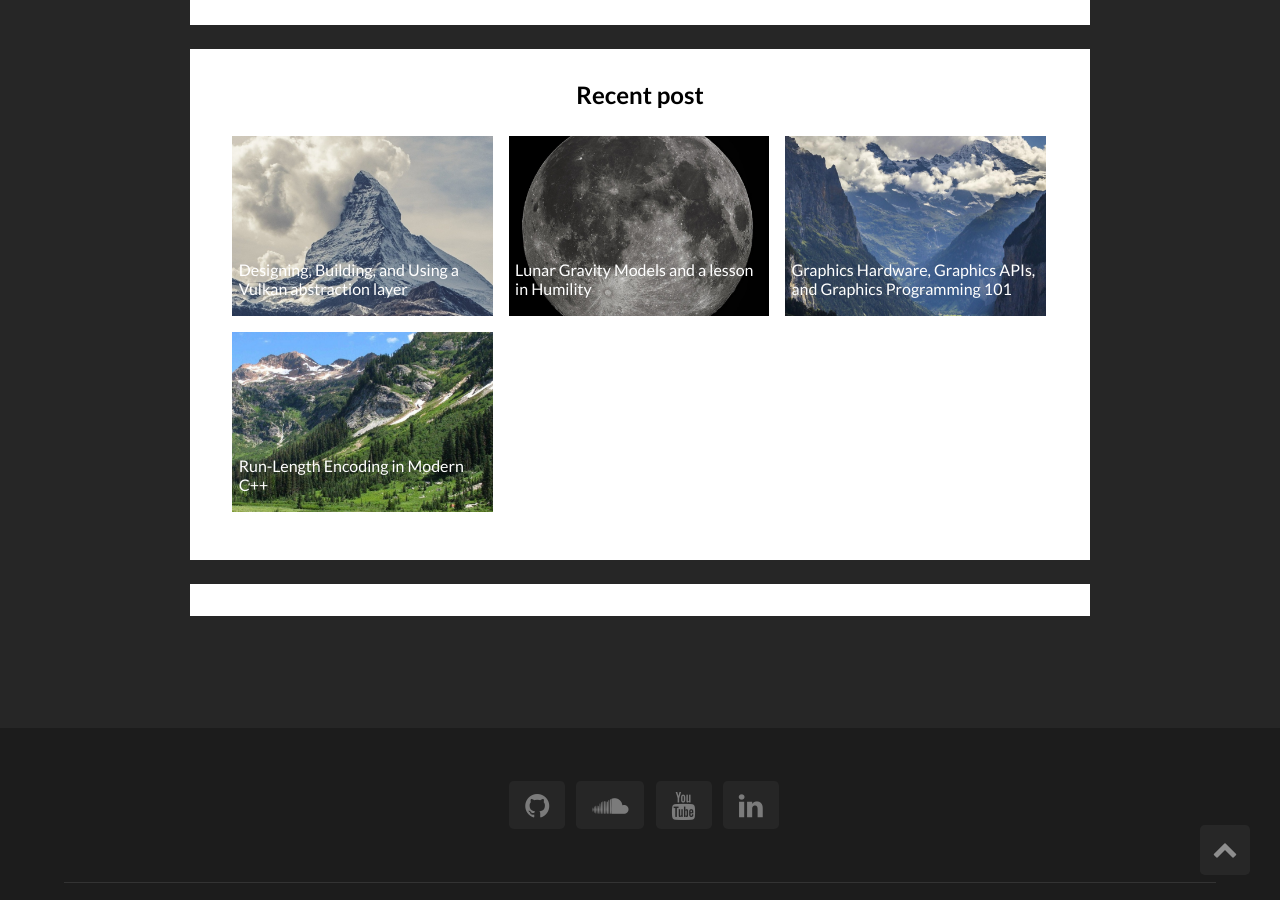
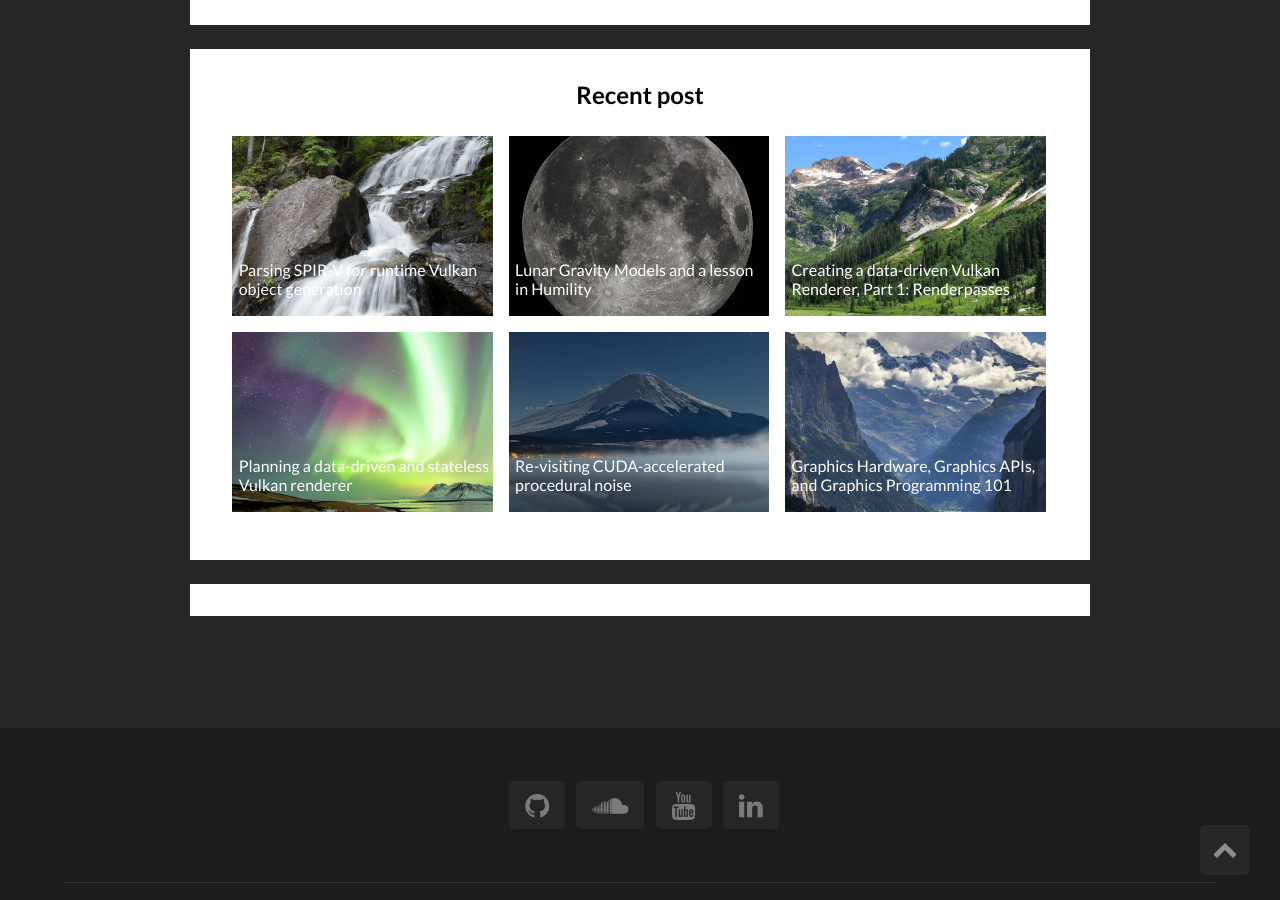
Before and after one commit to fuchstraumer/fuchstraumer.github.io, a Jekyll site: the page built from _posts/2018-1-19-Writing-Vulkan-Abstraction.md, in a window 1280 px wide and 900 px high, scrolled down 2906 px. Built offline with Jekyll 4.4.1, drawn with Linux system fonts in a browser that asks for light colours; comment, search, counter and statistics services are not loaded; some of the changed text lies outside the part shown.

Commit message:
Adding dummy (but planned) posts to test pagination and tags

```diff
--- a/_config.yml
+++ b/_config.yml
@@ -10,7 +10,7 @@
 # Banner settings
 video: mountains.mp4 # add banner video. Add your video file to the folder video
 banner-title: Fox Noises
-banner-desc: Graphics Programming and Space Stuff
+banner-desc: Graphics Programming, Procedural Generation, Music, and Space Stuff
 
 # Author settings
 author-pic: avatar.jpg # your photo
@@ -29,7 +29,7 @@
 analytics: UA-30324363-1
 
 # Paginate
-paginate: 12
+paginate: 6
 paginate_path: /page:num/
 
 # Build settings
--- a/_includes/banner.html
+++ b/_includes/banner.html
@@ -1,8 +1,8 @@
-<section id="banner" data-vide-bg="/assets/img/banner.png" data-vide-options="posterType: png, loop: true, muted: true, position: 50% 50%">
+<section id="banner" data-vide-bg="/assets/img/banner.jpg" data-vide-options="posterType: jpg, loop: true, muted: true, position: 50% 50%">
     <div class="wrapper">
       <div class="content">
         <h1 class="title">{% if site.banner-title %}{{ site.banner-title }}{% else %}Fox Noises{% endif %}</h1>
-        <h2 class="sub_title">{% if site.banner-desc %}{{ site.banner-desc }}{% else %}Graphics Programming and Space Stuff{% endif %}</h2>
+        <h2 class="sub_title">{% if site.banner-desc %}{{ site.banner-desc }}{% else %}Graphics Programming, Procedural Generation, Music, and Space Stuff{% endif %}</h2>
       </div>
     </div>
 </section> <!-- End Section Banner -->
--- /dev/null
+++ b/_posts/2018-1-15-Revisiting-CUDA-Noise.md
@@ -0,0 +1,9 @@
+---
+layout: post
+date: 2018-1-27
+title: "Re-visiting CUDA-accelerated procedural noise"
+img: snow_mountain.jpg
+tags: [CUDA,C++,Procedural Noise,Library]
+---
+
+Doing stuff.
--- /dev/null
+++ b/_posts/2018-1-25-Considerations-Renderer.md
@@ -0,0 +1,9 @@
+---
+layout: post
+date: 2018-1-27
+title: "Planning a data-driven and stateless Vulkan renderer"
+img: aurora2.jpg
+tags: [Vulkan,C++,Design,Libraries,Modern C++,Graphics Programming]
+---
+
+Doing stuff.
--- /dev/null
+++ b/_posts/2018-1-27-Implementing-Renderer.md
@@ -0,0 +1,9 @@
+---
+layout: post
+date: 2018-1-27
+title: "Creating a data-driven Vulkan Renderer, Part 1: Renderpasses"
+img: spider_meadows.jpg
+tags: [Vulkan,C++,Implementation, Modern C++,Graphics Programming]
+---
+
+Doing stuff.
--- /dev/null
+++ b/_posts/2018-1-27-SPIRV-Parsing.md
@@ -0,0 +1,9 @@
+---
+layout: post
+date: 2018-1-27
+title: "Parsing SPIR-V for runtime Vulkan object generation"
+img: cascades.jpg
+tags: [Vulkan,C++,Libraries, Modern C++, Implementation, Generation]
+---
+
+Doing stuff.
```
Also changed, not shown: _posts/2018-1-19-Writing-Vulkan-Abstraction.md (renamed from _posts/2018-1-27-Writing-Vulkan-Abstraction.md, +1 -1 lines), _posts/2018-1-20-Generative-Shaders.md (added, +9 -0 lines).
